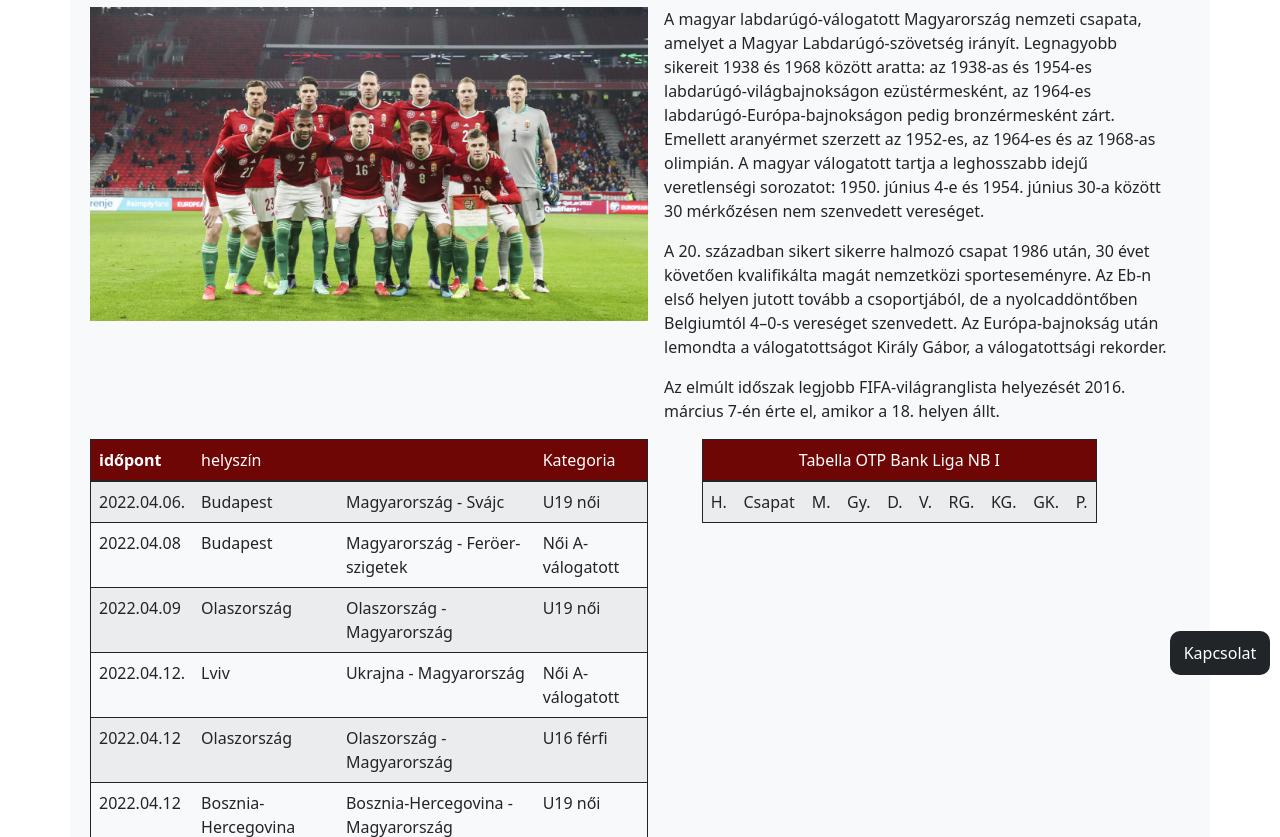
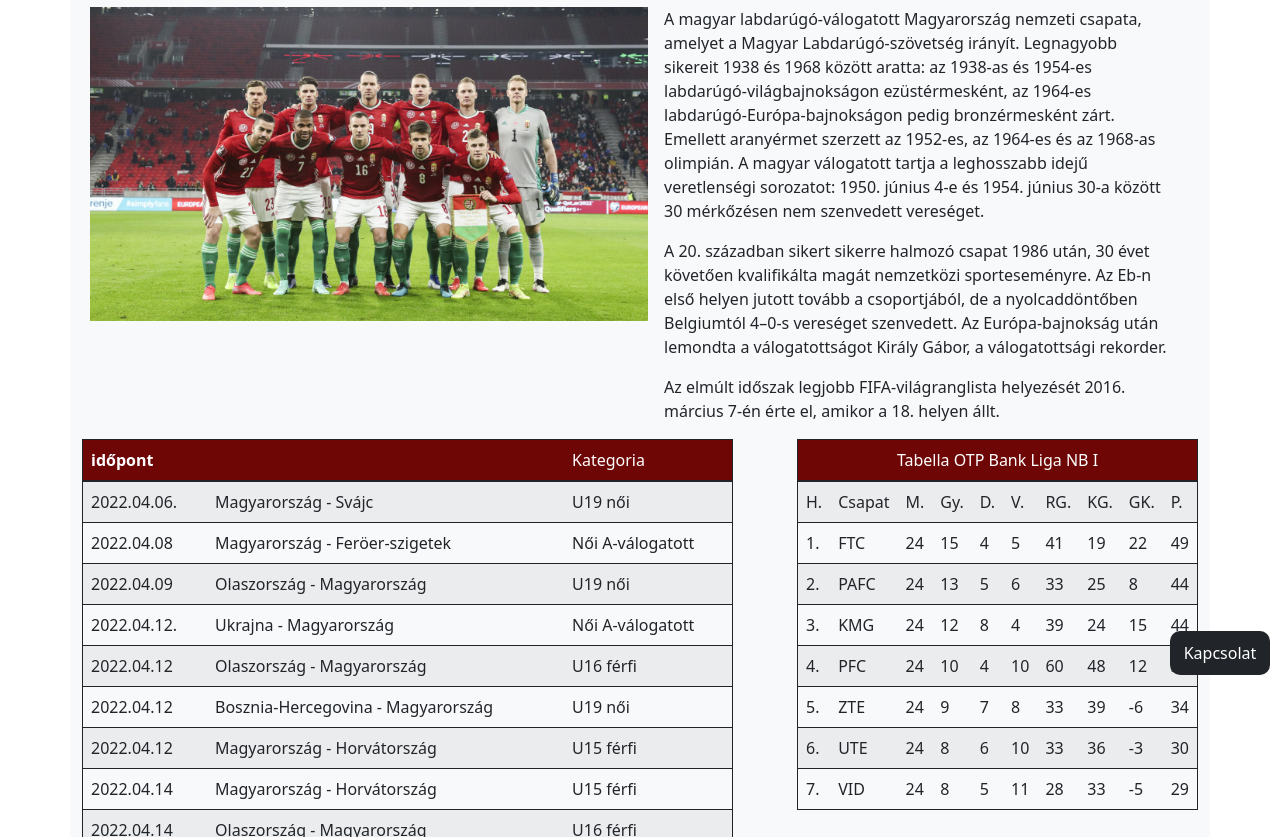
Before and after one commit to jedlikbalint/projekt, a plain HTML site: page index.html in a window 1280 px wide. Shown: the part 115-952 px from the top of the page. Drawn offline with nearby package versions, Linux system fonts and the light colour scheme.

Commit message:
táblázat+térkép

```diff
--- a/index.html
+++ b/index.html
@@ -11,7 +11,7 @@
   <title>Főoldal</title>
 </head>
 
-<body>
+<body >
   <nav class="navbar navbar-expand-lg navbar-dark bg-dark">
     <div class="container-fluid">
       <a class="navbar-brand " href="index.html"><img src="img/mlsz-logo-kicsi (1).png" class="logo" alt=""></a>
@@ -76,72 +76,72 @@
       </div>
     </div>
     <div class="row gx-0">
-      <div class="col-md-6 col-12">
-        <table class="table table-striped  tablazat1 mx-2 border border-dark">
+      <div class="col-md-7 ">
+        <table class="table table-striped  tablazat1 mx-2 border border-dark mx-auto">
           <thead id="thead">
             <th>időpont</th>
-            <td>helyszín</td>
+
             <td></td>
             <td>Kategoria</td>
           </thead>
           <tr>
             <td>2022.04.06.</td>
-            <td>Budapest</td>
+
             <td>Magyarország - Svájc</td>
             <td>U19 női</td>
           </tr>
           <tr>
             <td>2022.04.08</td>
-            <td>Budapest</td>
+
             <td>Magyarország - Feröer-szigetek</td>
             <td>Női A-válogatott</td>
           </tr>
           <tr>
             <td>2022.04.09</td>
-            <td>Olaszország</td>
+
             <td>Olaszország - Magyarország</td>
             <td>U19 női</td>
           </tr>
           <tr>
             <td>2022.04.12.</td>
-            <td>Lviv</td>
+
             <td>Ukrajna - Magyarország</td>
             <td>Női A-válogatott</td>
           </tr>
           <tr>
             <td>2022.04.12</td>
-            <td>Olaszország</td>
+
             <td>Olaszország - Magyarország</td>
             <td>U16 férfi</td>
           </tr>
           <tr>
             <td>2022.04.12</td>
-            <td>Bosznia-Hercegovina</td>
+
             <td>Bosznia-Hercegovina - Magyarország</td>
             <td>U19 női</td>
           </tr>
           <tr>
             <td>2022.04.12</td>
-            <td>Magyarország</td>
+
             <td>Magyarország - Horvátország</td>
             <td>U15 férfi</td>
           </tr>
           <tr>
             <td>2022.04.14</td>
-            <td>Magyarország</td>
+
             <td>Magyarország - Horvátország</td>
             <td>U15 férfi</td>
           </tr>
           <tr>
             <td>2022.04.14</td>
-            <td>Olaszország</td>
+
             <td>Olaszország - Magyarország</td>
             <td>U16 férfi</td>
           </tr>
         </table>
       </div>
-      <div class="col-md-5">
-        <table class="table table-striped  tablazat mx-2  border border-dark">
+      <div class="col-md-5 ">
+        <table class="table table-striped  tablazat mx-2  border border-dark mx-auto ">
           <thead id="thead">
             <td colspan="10" class="text-center">Tabella OTP Bank Liga NB I</td>
           </thead>
@@ -157,6 +157,90 @@
             <td>GK.</td>
             <td>P.</td>
           </tr>
+          <tr>
+            <td>1.</td>
+            <td>FTC</td>
+            <td>24</td>
+            <td>15</td>
+            <td>4</td>
+            <td>5</td>
+            <td>41</td>
+            <td>19</td>
+            <td>22</td>
+            <td>49</td>
+          </tr>
+          <tr>
+            <td>2.</td>
+            <td>PAFC</td>
+            <td>24</td>
+            <td>13</td>
+            <td>5</td>
+            <td>6</td>
+            <td>33</td>
+            <td>25</td>
+            <td>8</td>
+            <td>44</td>
+          </tr>
+          <tr>
+            <td>3.</td>
+            <td>KMG</td>
+            <td>24</td>
+            <td>12</td>
+            <td>8</td>
+            <td>4</td>
+            <td>39</td>
+            <td>24</td>
+            <td>15</td>
+            <td>44</td>
+          </tr>
+          <tr>
+            <td>4.</td>
+            <td>PFC</td>
+            <td>24</td>
+            <td>10</td>
+            <td>4</td>
+            <td>10</td>
+            <td>60</td>
+            <td>48</td>
+            <td>12</td>
+            <td>34</td>
+          </tr>
+          <tr>
+            <td>5.</td>
+            <td>ZTE</td>
+            <td>24</td>
+            <td>9</td>
+            <td>7</td>
+            <td>8</td>
+            <td>33</td>
+            <td>39</td>
+            <td>-6</td>
+            <td>34</td>
+          </tr>
+          <tr>
+            <td>6.</td>
+            <td>UTE</td>
+            <td>24</td>
+            <td>8</td>
+            <td>6</td>
+            <td>10</td>
+            <td>33</td>
+            <td>36</td>
+            <td>-3</td>
+            <td>30</td>
+          </tr>
+          <tr>
+            <td>7.</td>
+            <td>VID</td>
+            <td>24</td>
+            <td>8</td>
+            <td>5</td>
+            <td>11</td>
+            <td>28</td>
+            <td>33</td>
+            <td>-5</td>
+            <td>29</td>
+          </tr>
         </table>
       </div>
     </div>
@@ -164,9 +248,9 @@
 
 
 
-    <h2 class="mx-3">Hírek</h2>
+    <h2 class="mx-3 hir">Hírek</h2>
     <div class="row gx-0">
-      <div class="col-md-4 mx-auto my-3">
+      <div class="col-md-4 col-12 mx-auto my-3">
         <div class="card" style="width: 18rem;">
           <img src="img/VAR-videobiro.jpg" class="card-img-top" alt="...">
           <div class="card-body">
@@ -179,7 +263,7 @@
           </div>
         </div>
       </div>
-      <div class="col-md-4 mx-auto my-3">
+      <div class="col-md-4  mx-auto my-3">
         <div class="card" style="width: 18rem;">
           <img src="img/puskas-konferenica.jpg" class="card-img-top" alt="...">
           <div class="card-body">
--- a/style.css
+++ b/style.css
@@ -134,3 +134,6 @@ h2{
     .kapus{
         color: black;
     }
+    .hir{
+        color: black;
+    }
```
Also changed, not shown: kapcsolat.html (+2 -2 lines).
